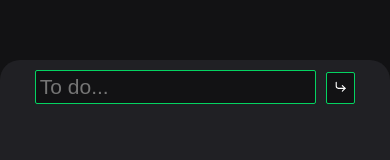
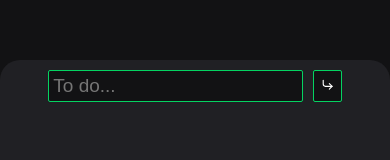
Before and after one commit to Raphael3c/Soldier, a React (Create React App) app: page /todolist/1 in a window 390 px wide. Shown: the part 112-272 px from the top of the page. Built offline with nearby package versions, Linux system fonts and the light colour scheme.

Commit message:
Playing with responsivity in CSS

```diff
--- a/src/styles/components/todo_list.css
+++ b/src/styles/components/todo_list.css
@@ -154,6 +154,22 @@
 }
 
 
+@media(max-width: 768px){
+
+    .list{
+        width: 467px;
+    }
+
+    .flex button{
+        padding: 6.5px;
+    }
+
+    .flex input{
+        font-size: 19px;
+    }
+}
+
+
 @media(max-width: 375px){
 
     .list{
```
